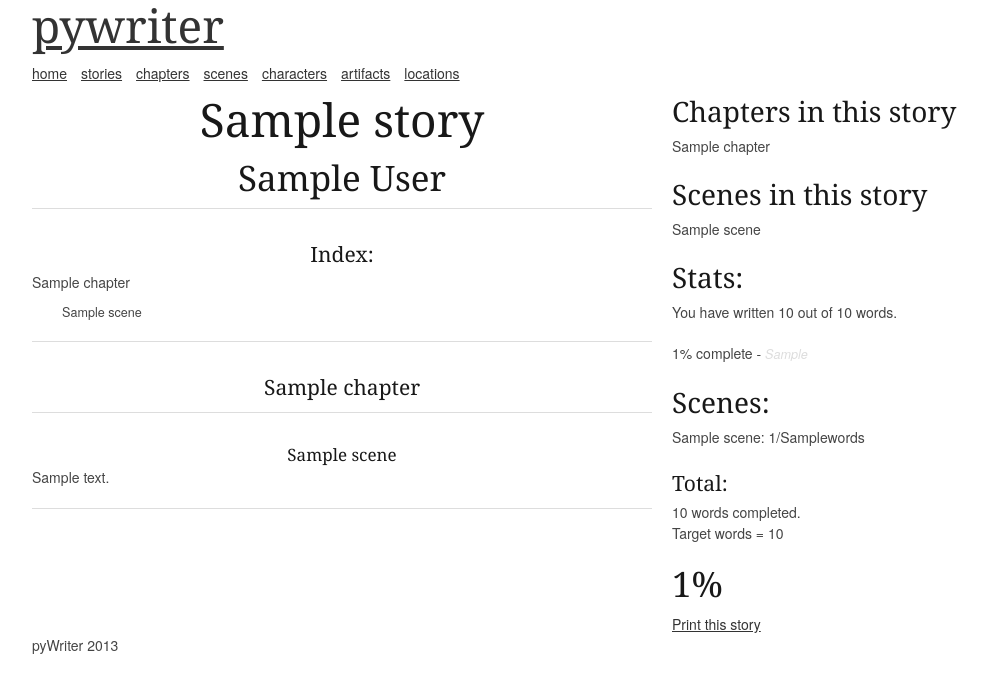
After one commit to garhol/pyWriter, a Django app: template templates/story/print_story.html in a window 1280 px wide. The commit adds this page. Shown: the top 693 px of the page, without its empty margins (138-1126 px from the left). Run offline with Django 3.2, Linux system fonts and the light colour scheme; the template is opened without the code that fills it: most values are stand-ins (such as "Sample title", 1, 10 or a date in 2020); some libraries are stand-ins or nearby versions.

Commit message:
first draft of print story.

```diff
--- a/lib/urls.py
+++ b/lib/urls.py
@@ -66,6 +66,8 @@ urlpatterns += patterns('',
                         name="add_story"),
                         url(r'^story/(?P<story>\d+)/$',
                             'pyWriter.lib.apps.story.views.story', name="edit_story"),
+                        url(r'^story/print/(?P<story>\d+)/$',
+                            'pyWriter.lib.apps.story.views.print_story', name="print_story"),
                         )
 urlpatterns += patterns('',
                         url(
--- a/templates/listings/list_story.html
+++ b/templates/listings/list_story.html
@@ -33,6 +33,7 @@
                 <p class="story_title">{{s}}</p>
                 <p class="story_syn">{{s.synopsis}}</p>
             </a>
+            <a href="/story/print/{{s.pk}}">Print this story</a>
         </div>
         {% endfor %}
 
--- /dev/null
+++ b/templates/story/print_story.html
@@ -0,0 +1,89 @@
+{% extends "base-templates/base.html" %}
+{% load thumbnail %}
+
+{% block "css" %}
+    {{ block.super }}
+    <style type="text/css">
+        .motivation{color: #DDD; font-style: italic; font-size: 0.9em;}
+        .printversion h1, .printversion h2, .printversion h3, .printversion h4, .printversion h5{text-align:center}
+    </style>
+{% endblock %}
+
+{% block "main" %}
+    <div class="printversion">
+        <h1>{{story.title}}</h1>
+        <h2>{{story.author}}</h2>
+        <hr />
+        {% if story.get_chapters %}
+            <h4>Index:</h4>
+            <ul>
+            {% for c in story.get_chapters %}
+
+                {% if c.get_scenes %}
+                    <li>{{c}}</li>
+                    <ul>
+                    {% for sc in c.get_scenes %}
+                        <li>{{ sc }}</li>
+                    {% endfor %}
+                    </ul>
+                {% endif %}
+            {% endfor %}
+            </ul>
+        {% endif %}
+        <hr />
+        {% if story.get_chapters %}
+            {% for c in story.get_chapters %}
+                {% if c.get_scenes %}
+                    <h4>{{c}}</h4>
+                    <hr />
+                    {% for sc in c.get_scenes %}
+                        <h5>{{sc}}</h5>
+                        <p>{{ sc.content|safe}}</p>
+                        <hr />
+                    {% endfor %}
+                {% endif %}
+            {% endfor %}
+        {% endif %}
+    </div>
+
+{% endblock %}
+
+
+{% block "rh" %}
+    {{block.super}}
+
+{% if story.get_chapters %}
+    <h3>Chapters in this story</h3>
+    <p>
+    {% for c in story.get_chapters %}
+        {{ c }}
+        <br />
+    {% endfor %}
+    </p>
+{% endif %}
+{% if story.get_scenes %}
+    <h3>Scenes in this story</h3>
+    <p>
+    {% for s in story.get_scenes %}
+        {{ s }}
+        <br />
+    {% endfor %}
+    </p>
+{% endif %}
+
+<h3>Stats:</h3>
+<p>You have written {{ story.get_stats.wordcount }} out of {{ story.get_stats.wordtarget }} words.</p>
+<p>{{ story.get_stats.percentage }}% complete - <span class="motivation">{{story.get_motivation}}</span></p>
+
+{% if stats %}
+<h3>Scenes:</h3>
+{% for s in stats.scenes %}
+    <p>{{s}}: {{s.word_count}}/{{s.word_target}}words</p>
+
+{% endfor %}
+<h4>Total:</h4>
+<p>{{stats.wordcount}} words completed.<br />Target words = {{stats.wordtarget}}</p>
+<h2>{{stats.percentage}}%</h2>
+{% endif %}
+<a href="/story/print/{{story.pk}}">Print this story</a>
+{% endblock %}
--- a/templates/story/story.html
+++ b/templates/story/story.html
@@ -44,4 +44,5 @@
 <p>{{stats.wordcount}} words completed.<br />Target words = {{stats.wordtarget}}</p>
 <h2>{{stats.percentage}}%</h2>
 {% endif %}
+<a href="/story/print/{{story.pk}}">Print this story</a>
 {% endblock %}
```
Also changed, not shown: lib/apps/story/views.py (+8 -0 lines).
